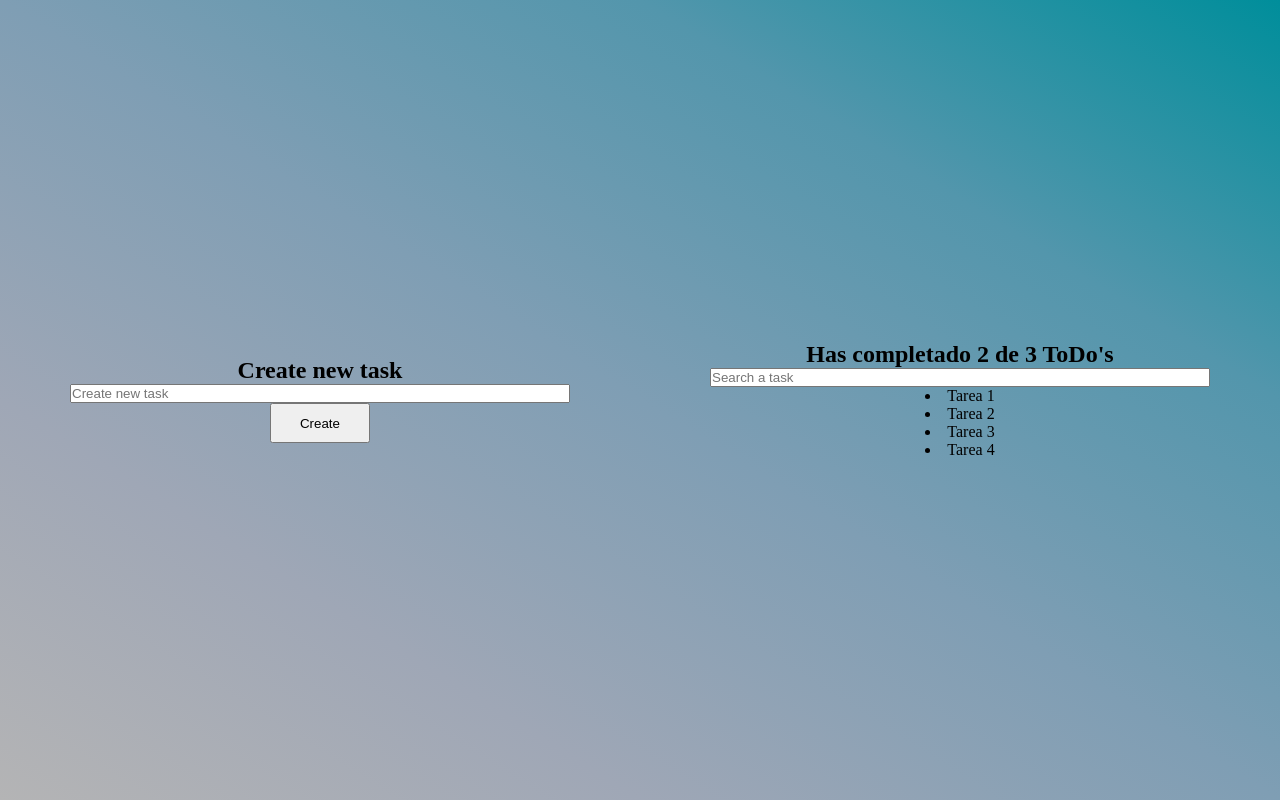
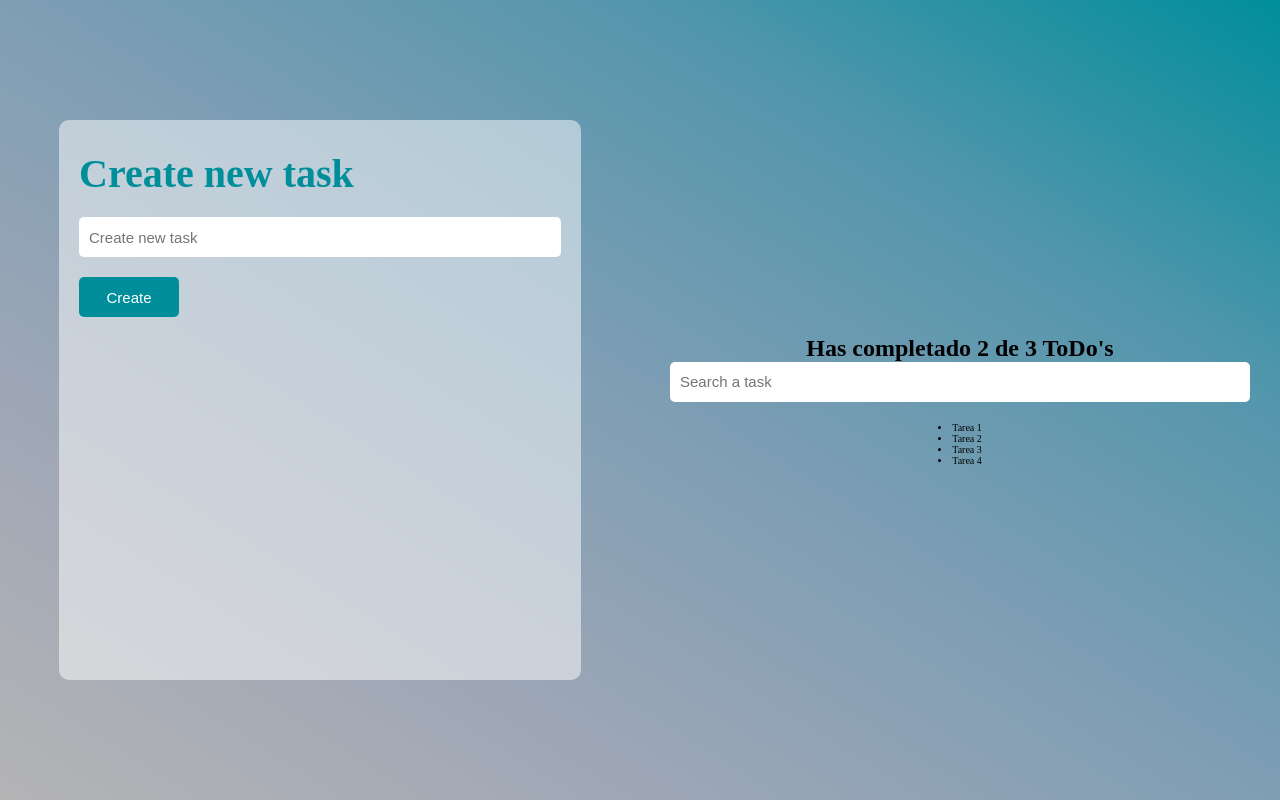
Before and after one commit to Alcreed/toDo-List, a React (Create React App) app: page / in a window 1280 px wide. Built offline with nearby package versions, Linux system fonts and the light colour scheme; the HTML template or start-up script is replaced by a standard one.

Commit message:
Estilos sección de crear

```diff
--- a/src/App.css
+++ b/src/App.css
@@ -1,7 +1,11 @@
 * {
+  box-sizing: border-box;
   margin: 0;
   padding: 0;
-  box-sizing: border-box;
+}
+
+html {
+  font-size: 62.5%;
 }
 
 body {
@@ -36,3 +40,19 @@ p, h1 {
   flex-basis: 50%;
   padding: 30px;
 }
+
+.ToDo_section_create {
+  width: 90%;
+  height: 70vh;
+  display: flex;
+  flex-direction: column;
+  border-radius: 10px;
+  background-color: rgba(255, 255, 255, 0.5);
+  padding: 30px 20px 0px 20px;
+}
+
+.ToDo_section_create-title {
+  font-size: 4rem;
+  color: #008e9b;
+  margin: 0px 0px 20px;
+}
--- a/src/App.tsx
+++ b/src/App.tsx
@@ -17,13 +17,17 @@ function App(): JSX.Element {
   return (
     <main className='ToDo_container'>
       <section className='ToDo_section'>
-        <h2>Create new task</h2>
-        <ToDoInput
-          className='ToDo_input'
-          placeholder='Create new task'
-          onChange={(e) => console.log(e.target.value)}
-        />
-        <CreateToDoButton />
+        <article className='ToDo_section_create'>
+          <h2 className='ToDo_section_create-title'>Create new task</h2>
+          <ToDoInput
+            className='ToDo_input'
+            placeholder='Create new task'
+            onChange={(e) => console.log(e.target.value)}
+          />
+          <CreateToDoButton
+            className='CreateToDo_button'
+          />
+        </article>
       </section>
       <section className='ToDo_section'>
         <ToDoCounter />
--- a/src/components/CreateToDoButton/CreateToDoButton.css
+++ b/src/components/CreateToDoButton/CreateToDoButton.css
@@ -1,4 +1,15 @@
 .CreateToDo_button {
   width: 100px;
   height: 40px;
+  background-color: #008e9b;
+  border-radius: 5px;
+  border: none;
+  color: #fff;
+  font-size: 1.5rem;
+  cursor: pointer;
+  transition: 0.2s;
 }
+
+.CreateToDo_button:hover {
+  background-color: #025c64;
+}
--- a/src/components/CreateToDoButton/CreateToDoButton.tsx
+++ b/src/components/CreateToDoButton/CreateToDoButton.tsx
@@ -1,10 +1,12 @@
 import React from 'react';
+
+import type { ButtonHTMLAttributes } from 'react';
 
 import './CreateToDoButton.css';
 
-function CreateToDoButton(): JSX.Element {
+function CreateToDoButton({ ...buttonProps }: ButtonHTMLAttributes<HTMLButtonElement>): JSX.Element {
   return (
-    <button className='CreateToDo_button'>Create</button>
+    <button {...buttonProps}>Create</button>
   )
 }
 
--- a/src/components/ToDoInput/ToDoInput.css
+++ b/src/components/ToDoInput/ToDoInput.css
@@ -1,5 +1,10 @@
 .ToDo_input {
   width: 100%;
-  max-width: 500px;
+  height: 40px;
+  border-radius: 5px;
+  border: none;
   outline: none;
+  font-size: 1.5rem;
+  margin: 0px 0px 20px;
+  padding: 5px 10px;
 }
```
Also changed, not shown: src/assets/horizonlogo.png (added).
